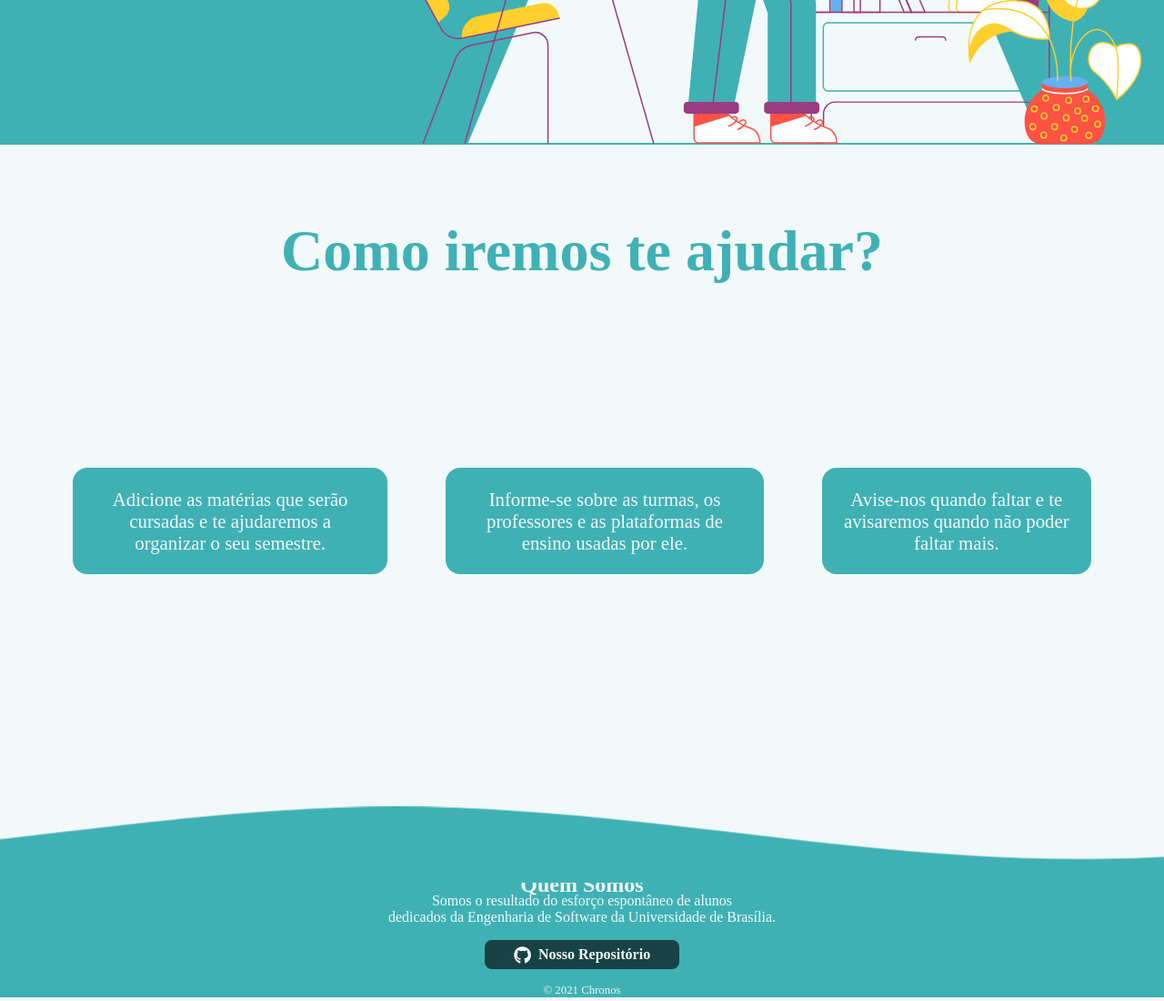
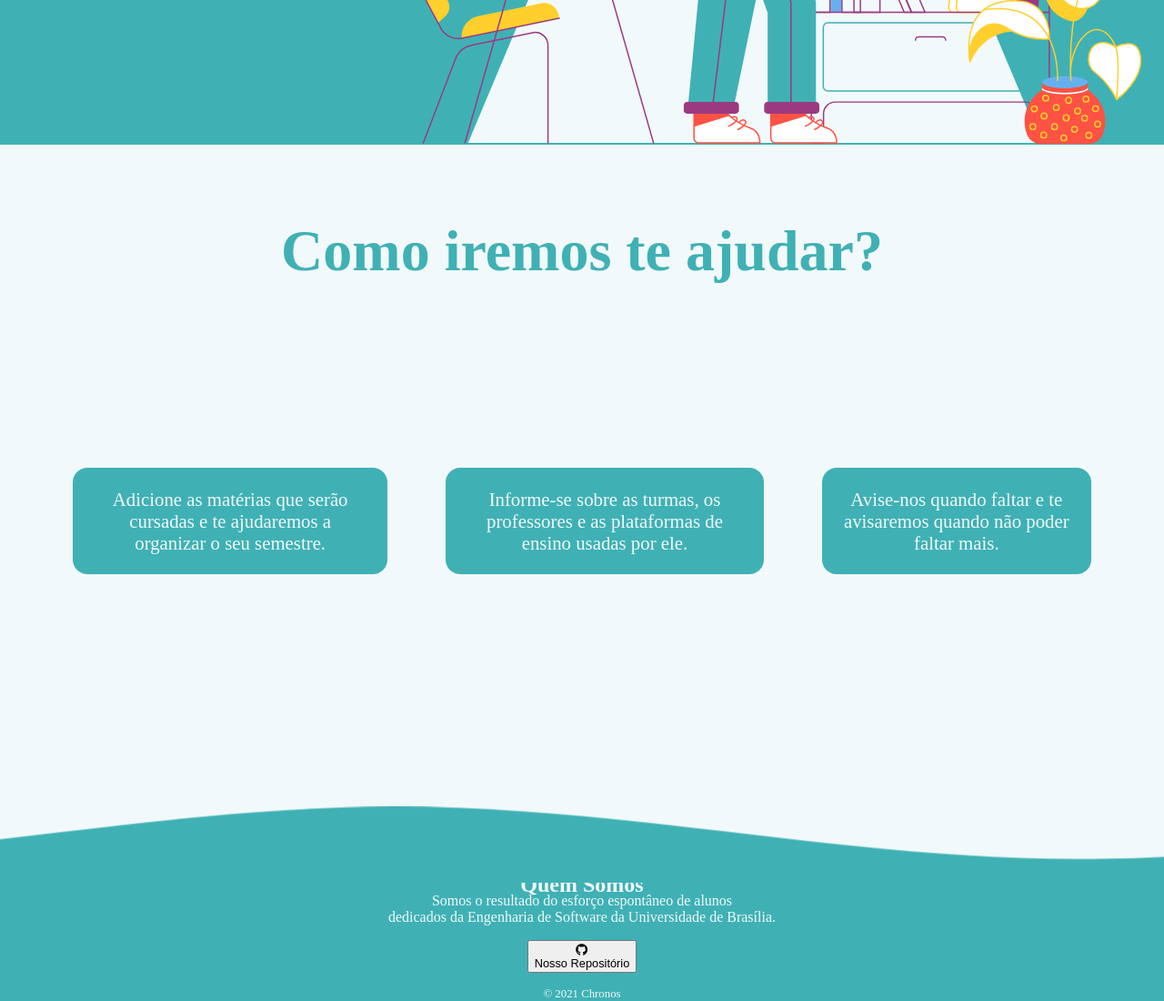
Before and after one commit to ProExpertREQ/Chronos, a React (Create React App) app: page / in a window 1280 px wide. Shown: the part 641-1741 px from the top of the page at 91% size. Built offline with nearby package versions, Linux system fonts and the light colour scheme; a web font is replaced by a local one.

Commit message:
:arrow_up: Update Footer styles

```diff
--- a/src/logged_out/Footer/styles.js
+++ b/src/logged_out/Footer/styles.js
@@ -36,10 +36,11 @@ const Container = styled.footer`
       text-align: center;
     }
 
-    button {
+    a {
       display: flex;
       justify-content: center;
       align-items: center;
+      text-decoration: none;
 
       padding: .4rem 2rem;
       border-radius: .5rem;
```
